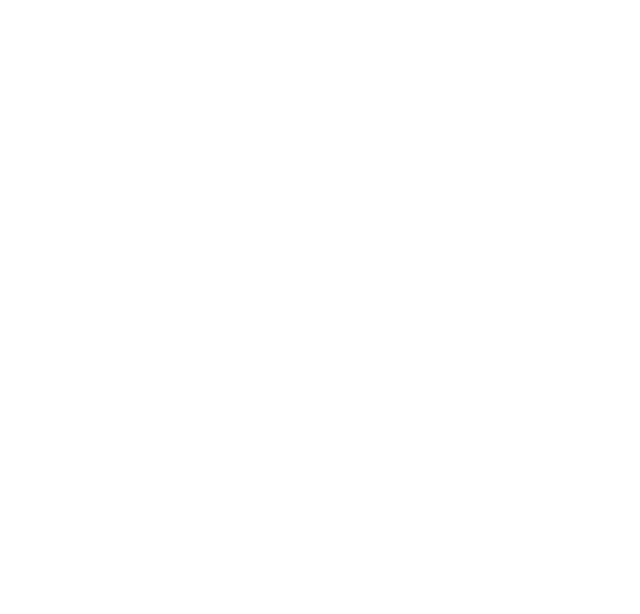
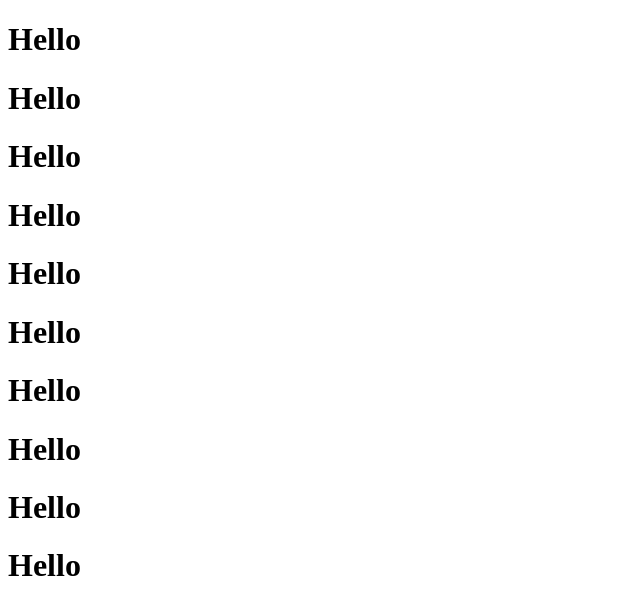
Before and after one commit to shivaniugile/metgitdemo, a plain HTML site: page test.html in a window 1280 px wide. Shown: the whole page, without its empty margins (0-640 px from the left). Drawn offline with Linux system fonts and the light colour scheme.

Commit message:
html file updated

```diff
--- a/test.html
+++ b/test.html
@@ -6,6 +6,15 @@
     <title>Document</title>
 </head>
 <body>
-
+    <h1>Hello</h1>
+    <h1>Hello</h1>
+    <h1>Hello</h1>
+    <h1>Hello</h1>
+    <h1>Hello</h1>
+    <h1>Hello</h1>
+    <h1>Hello</h1>
+    <h1>Hello</h1>
+    <h1>Hello</h1>
+    <h1>Hello</h1>
 </body>
 </html>
```
